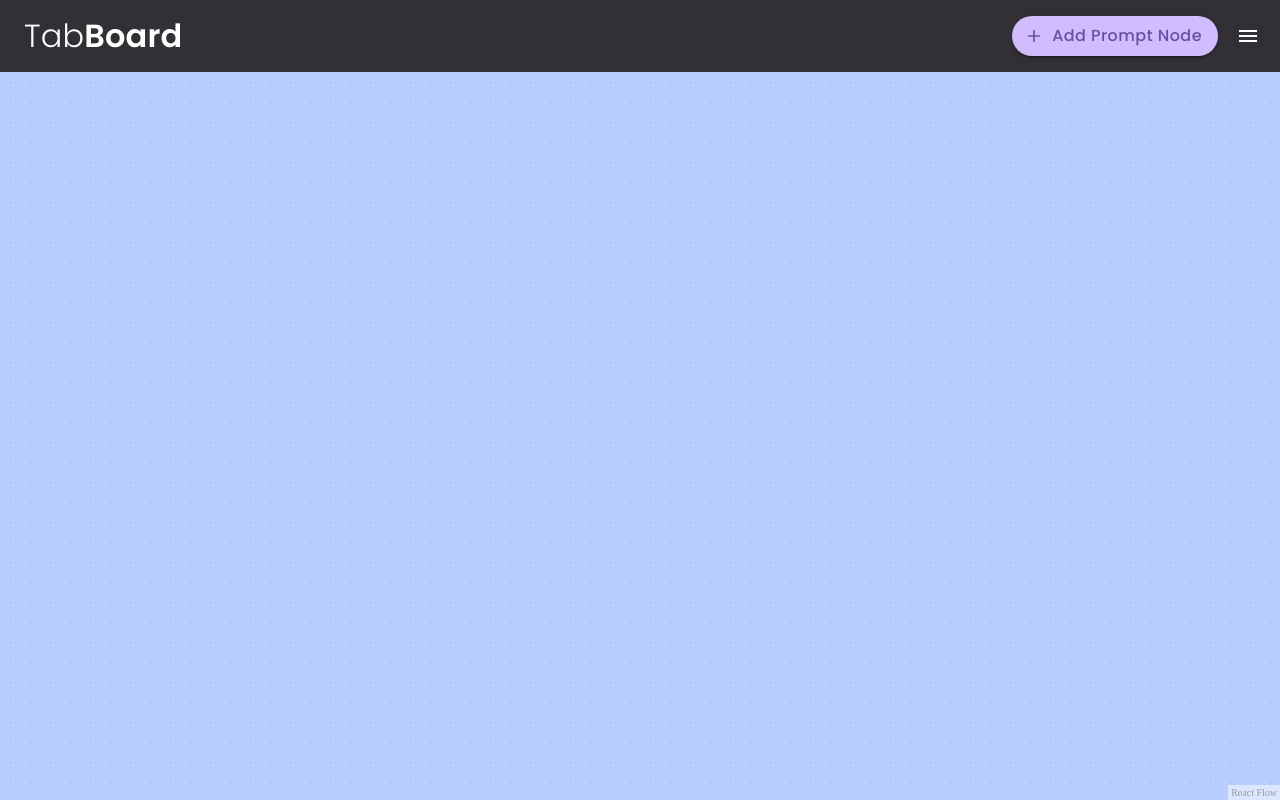
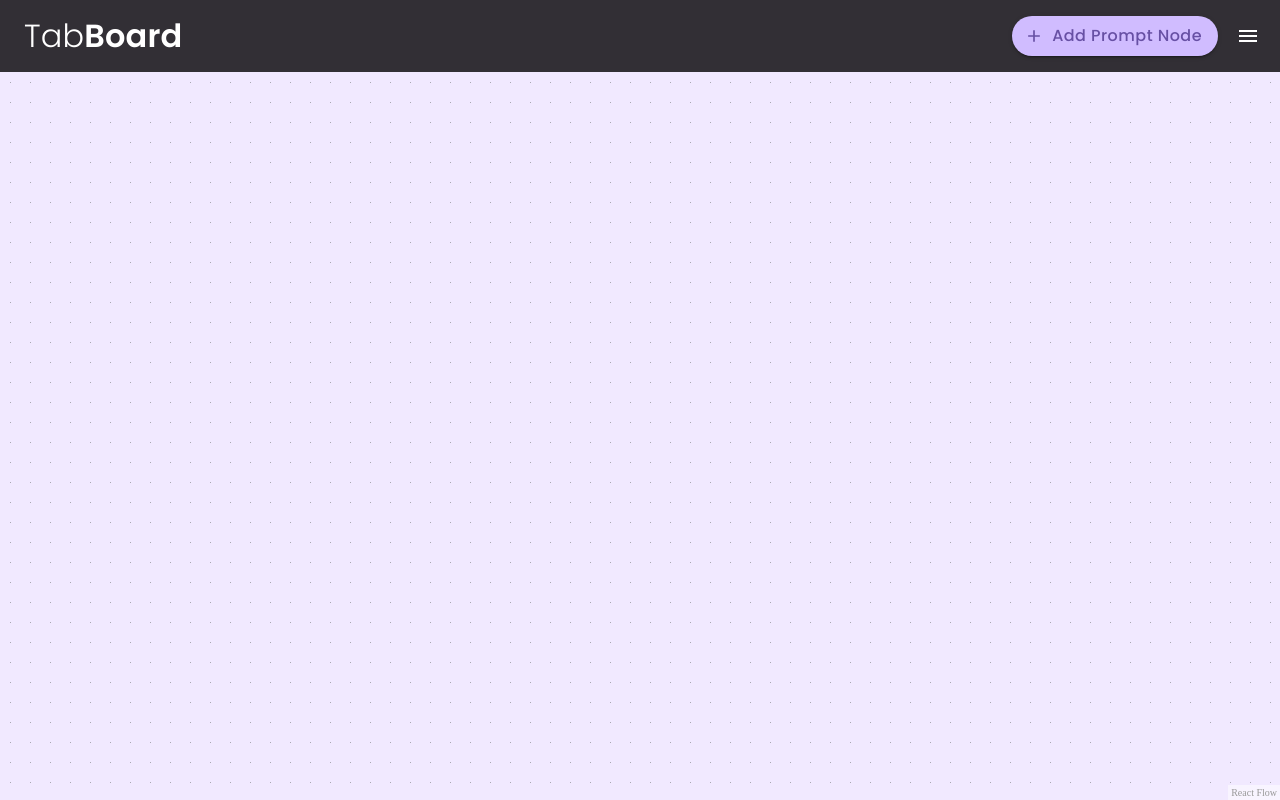
Before and after one commit to niley1nov/tab-board, a React app: page /#/board in a window 1280 px wide. Built offline with nearby package versions, Linux system fonts and the light colour scheme.

Commit message:
Updating canvas background

```diff
--- a/src/containers/Board.jsx
+++ b/src/containers/Board.jsx
@@ -16,7 +16,7 @@ import {
 import '@xyflow/react/dist/style.css';
 import '../stylesheets/Board.css';
 
-const rfStyle = { backgroundColor: '#B8CEFF', flexGrow: 1 };
+const rfStyle = { backgroundColor: '#F1E9FF', flexGrow: 1 };
 const defaultViewport = { x: 0, y: 0, zoom: 1 };
 
 const Board = () => {
```
